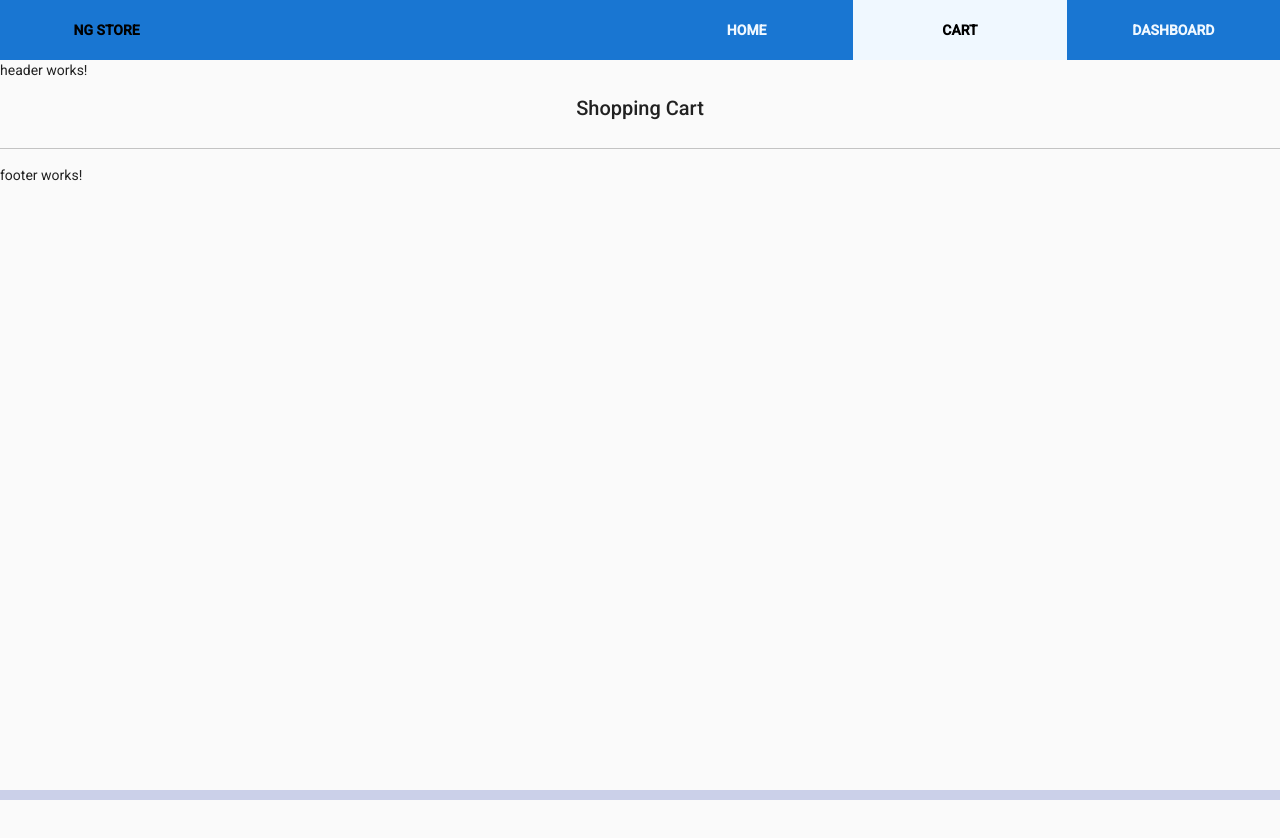
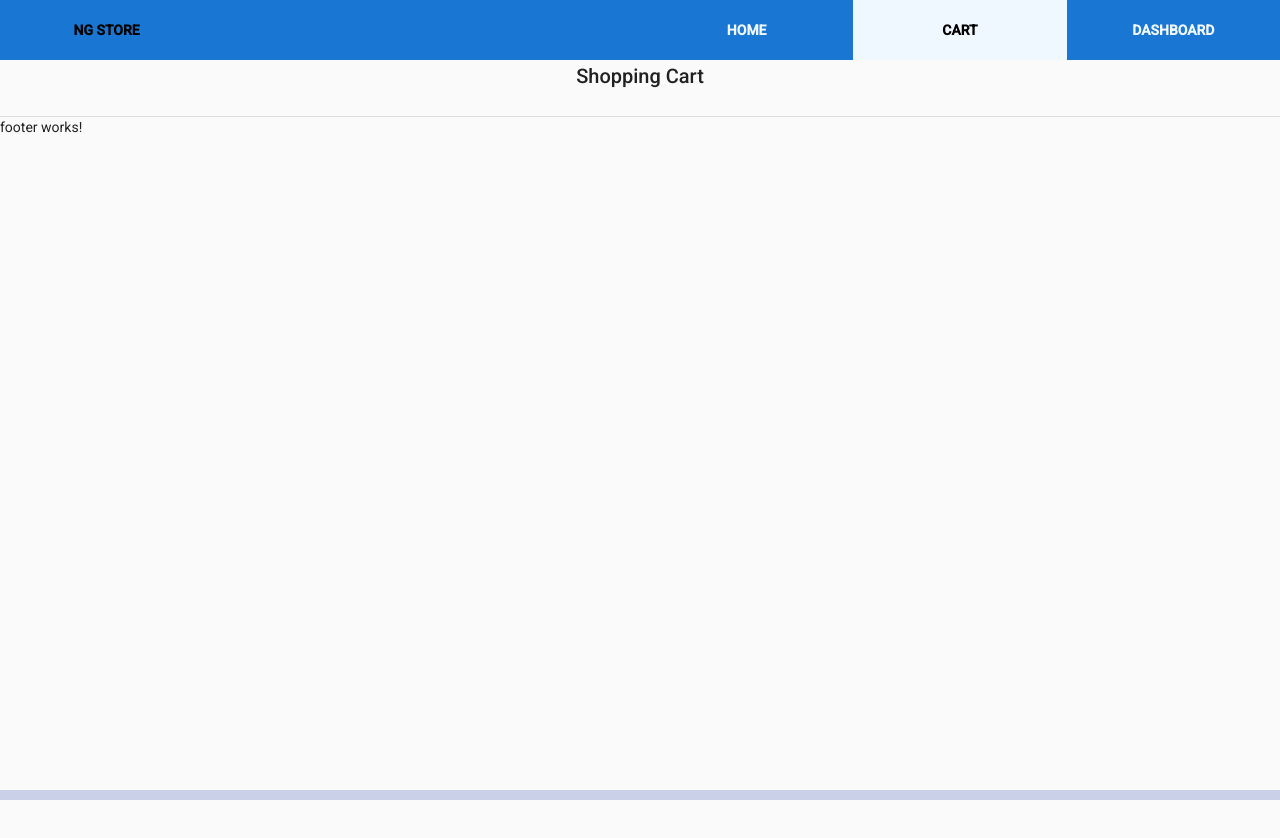
Before and after one commit to Cfun1/ng-store, an Angular app: page /cart in a window 1280 px wide. Shown: the top 838 px of the page. Built offline with nearby package versions, Linux system fonts and the light colour scheme.

Commit message:
dont show badge if cart empty -fix fontawesome imports

```diff
--- a/src/app/app.component.html
+++ b/src/app/app.component.html
@@ -6,5 +6,5 @@
   <router-outlet></router-outlet>
 </div>
 
-<hr />
+<mat-divider></mat-divider>
 <app-footer></app-footer>
--- a/src/app/features/cart/cart.service.ts
+++ b/src/app/features/cart/cart.service.ts
@@ -1,6 +1,6 @@
 import { Injectable } from '@angular/core';
 import { ActivatedRouteSnapshot, Resolve, RouterStateSnapshot } from '@angular/router';
-import { BehaviorSubject, Observable, of } from 'rxjs';
+import { BehaviorSubject, map, Observable, of } from 'rxjs';
 import { Product } from '../product/product';
 
 
@@ -35,6 +35,11 @@ export class CartService implements Resolve<CartItem[]>
     return this.cartCount$.asObservable();
   }
 
+  isCartEmpty$(): Observable<boolean>
+  {
+    return this.cartCount$.pipe(map(count => (count === 0)));
+  }
+
   addProduct(item: CartItem)
   {
     let itemInCart = this.cart.find(i => i.product.id === item.product.id);
--- a/src/app/home/home.component.html
+++ b/src/app/home/home.component.html
@@ -2,8 +2,10 @@
   <span>No products Found! Something went wrong</span>
 </ng-template>
 
+<img src="/assets/landing.webp" width="100%" style="object-fit: cover">
+
 <button class="cart-count-button" mat-fab color="primary" (click)="goToCart()">
-  <mat-icon matBadgeSize="small" matBadge="{{cartCount$ | async}}"
+  <mat-icon matBadgeSize="small" [matBadge]="(isCartEmpty$ | async) ? null : (cartCount$ | async)"
             matBadgeColor="warn">shopping_cart</mat-icon>
 </button>
 
--- a/src/app/home/home.component.ts
+++ b/src/app/home/home.component.ts
@@ -1,7 +1,7 @@
 import { Component, inject, OnInit } from '@angular/core';
 import { MatSnackBar } from '@angular/material/snack-bar';
 import { Router } from '@angular/router';
-import { Observable } from 'rxjs';
+import { Observable, of } from 'rxjs';
 import { AuthService } from '../core/services/authentication.service';
 import { CartItem, CartService } from '../features/cart/cart.service';
 import { Product } from '../features/product/product';
@@ -29,11 +29,14 @@ export class HomeComponent implements OnInit
   products$!: Observable<Product[]>;
   isLoggedIn$: Observable<boolean> = this.services.auth.isLoggedIn$;
   cartCount$!: Observable<number>;
+  isCartEmpty$: Observable<boolean> = of(true);
+
 
   ngOnInit()
   {
     this.loadProducts();
     this.cartCount$ = this.services.cart.getCartCount$();
+    this.isCartEmpty$ = this.services.cart.isCartEmpty$();
   }
 
 
--- a/src/app/shared/header/header.component.html
+++ b/src/app/shared/header/header.component.html
@@ -1,5 +1,4 @@
 <!-- Navbar-->
 <ng-content></ng-content>
 <div class="header-wrapper">
-      <p>header works!</p>
 </div>
--- a/src/app/shared/shared.module.ts
+++ b/src/app/shared/shared.module.ts
@@ -3,16 +3,18 @@ import { HttpClientModule } from '@angular/common/http';
 import { NgModule } from '@angular/core';
 import { FormsModule } from '@angular/forms';
 import { FontAwesomeModule } from '@fortawesome/angular-fontawesome';
+import { MyFontawesomeModule } from './fontawesome/fontawesome.module';
 import { MaterialModule } from './material/material.module';
 
 @NgModule({
   imports: [
     CommonModule,
     FontAwesomeModule,
+    MyFontawesomeModule,
     FormsModule,
     MaterialModule
   ],
   declarations: [],
-  exports: [FontAwesomeModule, HttpClientModule, FormsModule, MaterialModule],
+  exports: [FontAwesomeModule, HttpClientModule, FormsModule, MaterialModule, MyFontawesomeModule],
 })
 export class SharedModule { }
```
Also changed, not shown: src/app/shared/fontawesome/fontawesome.module.ts (+7 -5 lines), src/assets/landing.webp (added).
